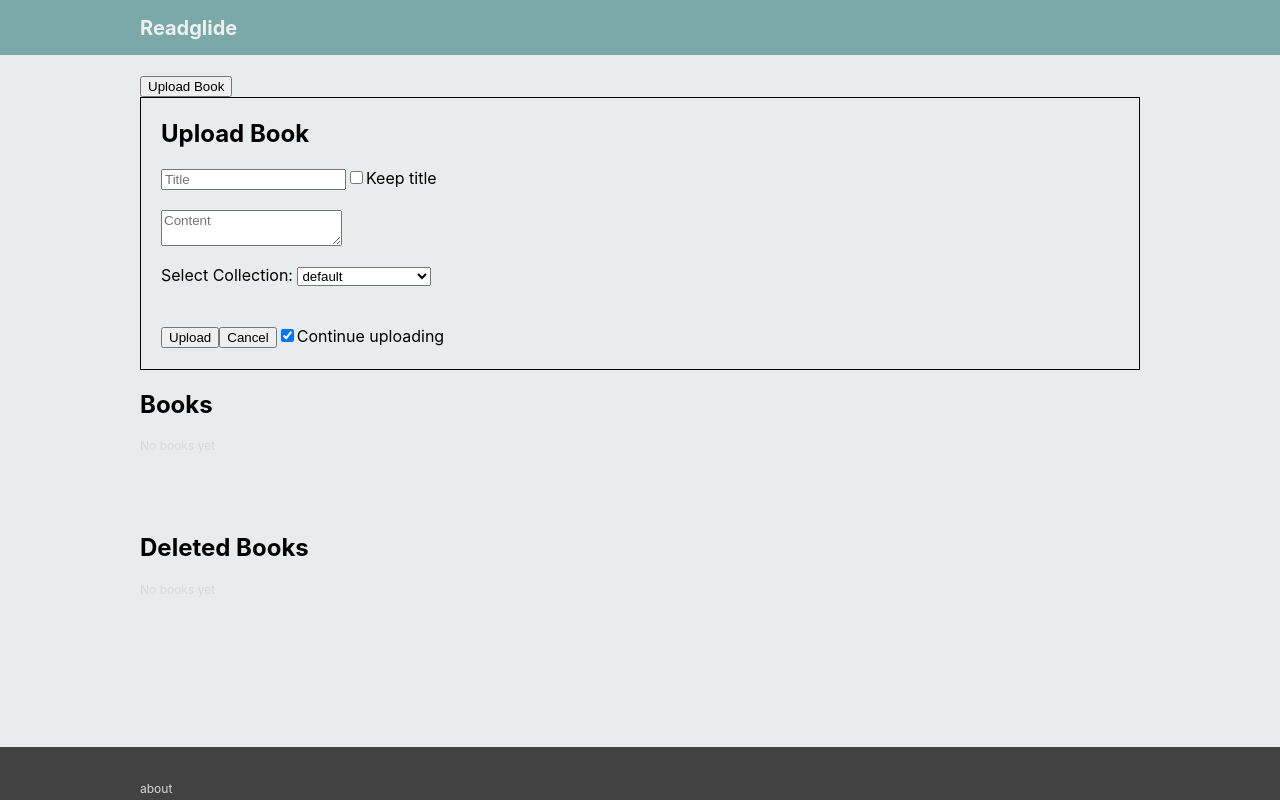
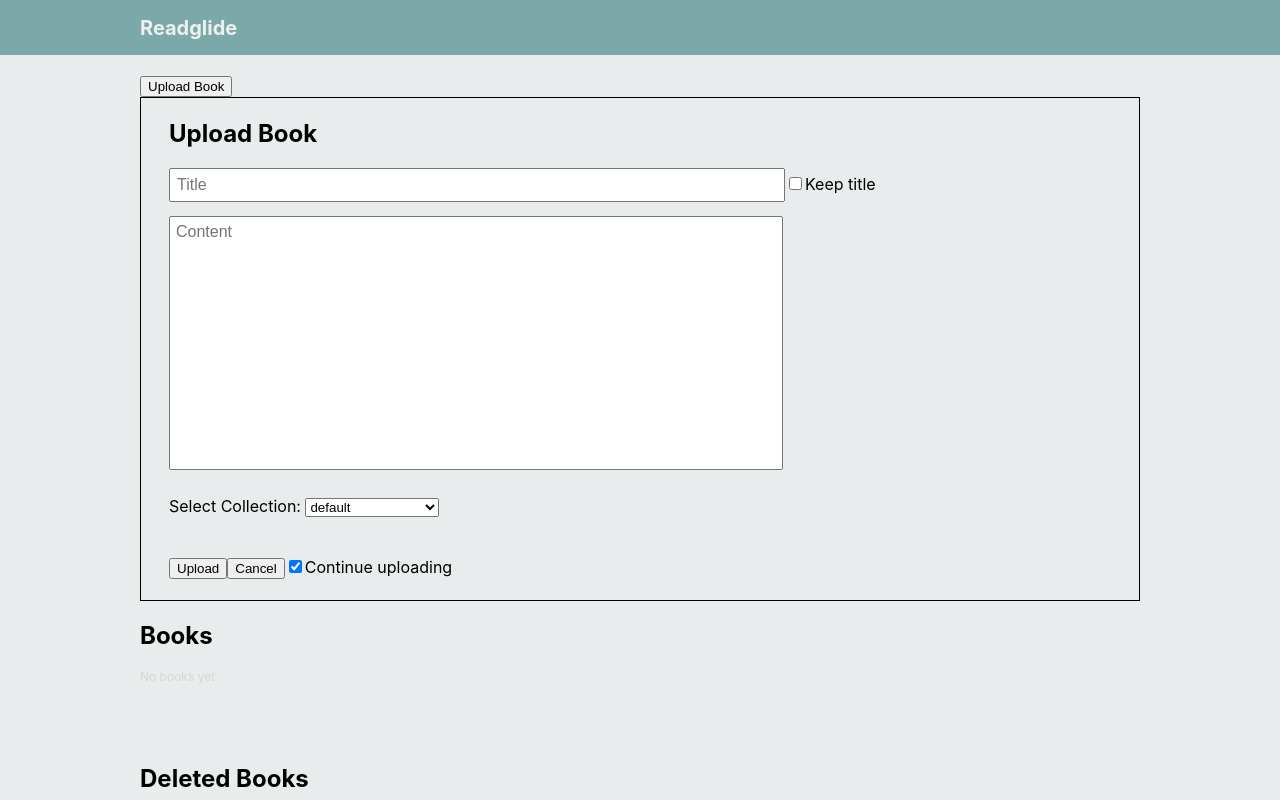
Before and after one commit to hauna245-maker/Readglide, a React (Create React App) app: page / in a window 1280 px wide. Both pictures are taken after a click on the button "Upload Book". Shown: the top 800 px of the page. Built offline with nearby package versions, Linux system fonts and the light colour scheme.

Commit message:
Tweaks to layout

```diff
--- a/src/App.css
+++ b/src/App.css
@@ -1,11 +1,12 @@
 .mainPage{
-    width: 1000px;
-    min-height: 520px;
-    margin: 0 auto;
+  width: 1000px;
+  margin: 0 auto;
+  margin-bottom: 50px;
 }
 
 .App {
   background-color: #e9ecec;
+  min-height: 100vh;
 }
 
 input, textarea{
--- a/src/App.js
+++ b/src/App.js
@@ -103,11 +103,7 @@ function App() {
 
   //actuall output
   return (
-    <div className="App"
-      style={{
-
-      }}
-    >
+    <div className="App">
       <Header />
 
       <div className="mainPage">
--- a/src/components/Footer/Footer.css
+++ b/src/components/Footer/Footer.css
@@ -1,7 +1,8 @@
 .footer{
     background-color: #424242;
     /*min-height:600px;*/
-    margin-top: 50px;
+    /*margin-top: 50px;*/
+    margin-bottom: 0;
     padding-top: 20px;
     padding-bottom: 100px;
 }
@@ -9,7 +10,6 @@
 .footerContent{
     width: 1000px;
     margin: auto auto;
-    /*background-color: #eaeaea;*/
     padding: 2px 0;
 
 }
--- /dev/null
+++ b/src/components/Upload/UploadModal.css
@@ -0,0 +1,27 @@
+.UploadModal{
+    border: 1px solid black;
+    padding: 1px 28px;
+
+    /*display: flex;
+    flex-direction: column;
+    align-items: center;*/
+}
+
+.UploadModal .input{
+    width: 600px;
+    font-size: 16px;
+    padding: 6px;
+    margin-bottom: 14px;
+}
+
+.UploadModal #content-input{
+    height: 240px;
+    resize: none;
+}
+
+.UploadModal h2,
+.UploadModal label,
+.UploadModal div {
+  width: 600px;
+  justify-content: left;
+}
--- a/src/components/Upload/UploadModal.js
+++ b/src/components/Upload/UploadModal.js
@@ -1,4 +1,5 @@
 import { useState } from "react";
+import "./UploadModal.css";
 
 function UploadModal({ closeUploadModal, addBook, collections, addCollection }) {
   const [title, setTitle] = useState("");
@@ -33,10 +34,11 @@ function UploadModal({ closeUploadModal, addBook, collections, addCollection })
   };
 
   return (
-    <div style={{ border: "1px solid black", padding: "1px 20px" }}>
+    <div className="UploadModal">
       <h2>Upload Book</h2>
 
       <input
+        className="input"
         type="text"
         placeholder="Title"
         value={title}
@@ -51,18 +53,15 @@ function UploadModal({ closeUploadModal, addBook, collections, addCollection })
         <span>Keep title</span>
       </label>
 
-      <br />
-      <br />
-
       <textarea
+        className="input"
+        id="content-input"
         placeholder="Content"
         value={content}
         onChange={(e) => setContent(e.target.value)}
       />
 
-      <br />
-
-      <div style={{ marginTop: "15px" }}>
+      <div style={{ marginTop: "8px" }}>
         <label>Select Collection: </label>
 
         {isCreating ? (
--- a/src/pages/BookEdit/BookEditPage.css
+++ b/src/pages/BookEdit/BookEditPage.css
@@ -1,4 +1,4 @@
-.book-edit-page{
+.BookEditPage{
     padding: 20px 0;
 }
 
--- a/src/pages/BookEdit/BookEditPage.js
+++ b/src/pages/BookEdit/BookEditPage.js
@@ -20,7 +20,7 @@ function BookEditPage({ books, updateBook, collections, addCollection }) {
   }
 
   return (
-    <div className="book-edit-page">
+    <div className="BookEditPage">
       <div className="tmp">
         <input
           className="editing-input"
```
Also changed, not shown: src/style/common.css (added).
